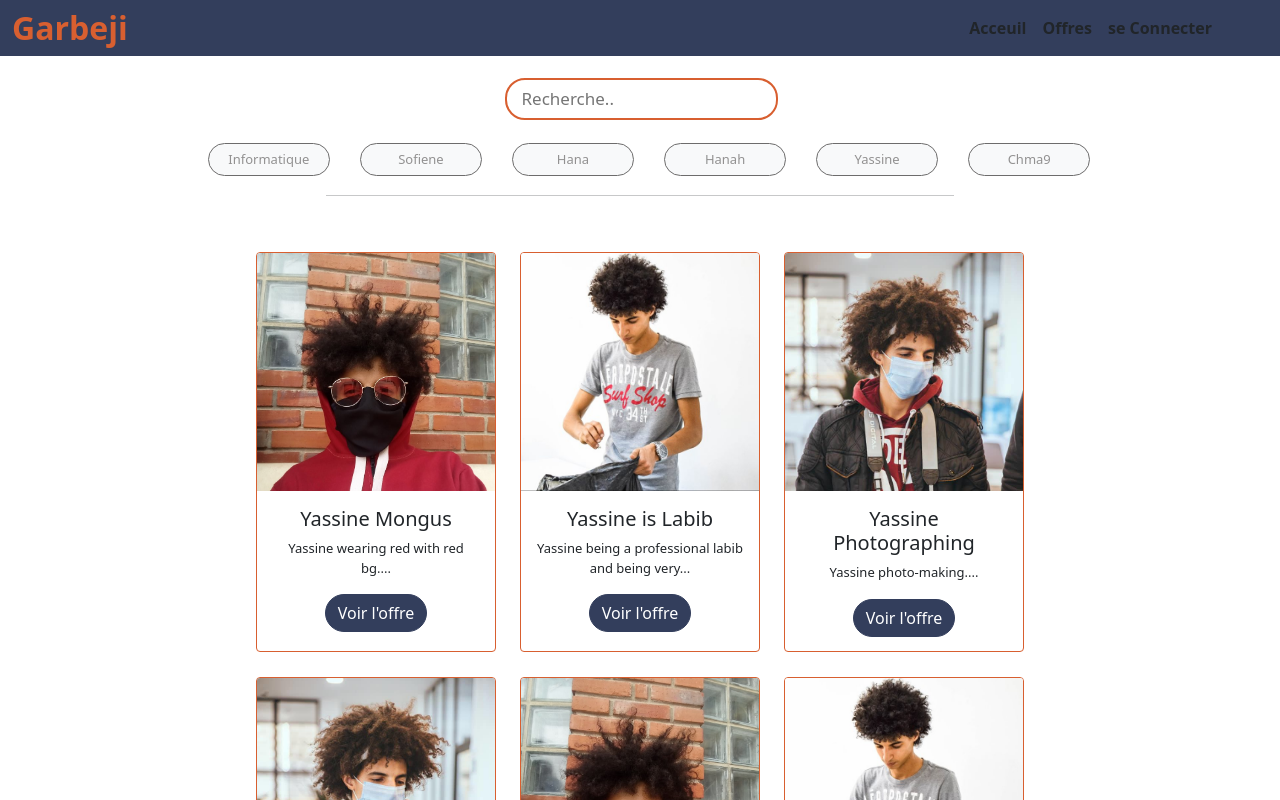
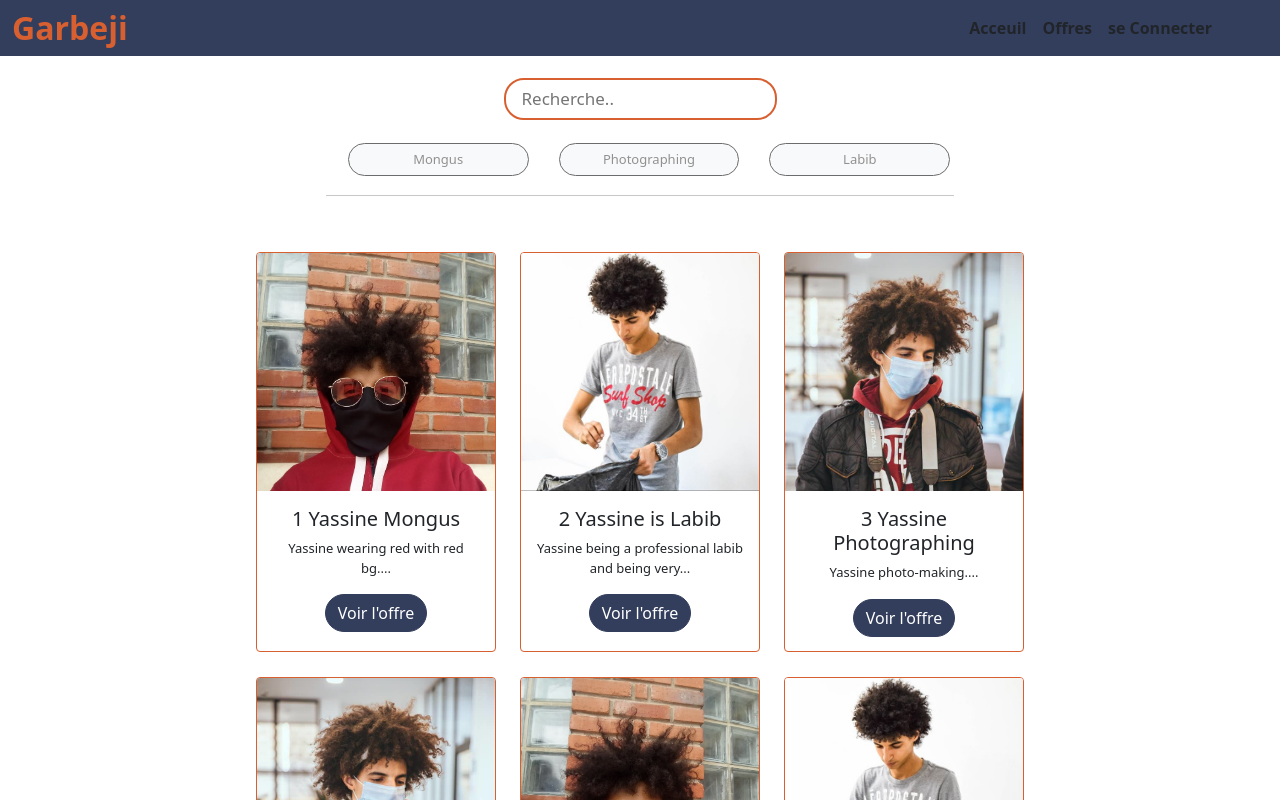
Before and after one commit to sofiene-chihi/Garbeji, an Angular app: page / in a window 1280 px wide. Shown: the top 800 px of the page. Built offline with nearby package versions, Linux system fonts and the light colour scheme.

Commit message:
added search by category functionality

```diff
--- a/src/app/components/catalog-body/catalog-body.component.html
+++ b/src/app/components/catalog-body/catalog-body.component.html
@@ -1,4 +1,4 @@
-<app-search-bar></app-search-bar>
+<app-search-bar (categoryChoiceEvent)="chooseByCategory($event)"> </app-search-bar>
 <div class="container-fluid d-flex justify-content-center">
     <hr class="w-50"></div>
 <div class="container-fluid d-flex justify-content-center" style="padding: 40px;">
--- a/src/app/components/catalog-body/catalog-body.component.ts
+++ b/src/app/components/catalog-body/catalog-body.component.ts
@@ -10,26 +10,57 @@ export class CatalogBodyComponent implements OnInit {
   constructor(private fetchDataService: FetchDataService) { }
 
   ngOnInit(): void {
-    this.divideData();
+    this.divideData(this.jobs);
   }
+
+//Tableau des offres obtenu depuis le service fetchDataService
   jobs = this.fetchDataService.jobs;
-  jobsOfColumn1: Array<JobOffer> = [];
-  jobsOfColumn2: Array<JobOffer> = [];
-  jobsOfColumn3: Array<JobOffer> = [];
 
-  divideData(): void{
-    for(let i=0; i<this.jobs.length-2;i+=3){
-      this.jobsOfColumn1.push(this.jobs[i]);
-      this.jobsOfColumn2.push(this.jobs[i+1]);
-      this.jobsOfColumn3.push(this.jobs[i+2]);
-      if(this.jobs.length-i-2===2){
-        this.jobsOfColumn1.push(this.jobs[i+3]);
+//Si l'utilisateur clique sur un bouton de catégorie, un nouveau tableau d'offres sera généré qui contient seulement la catégorie séléctionnée
+  chooseByCategory(specifiedCategory: string) {
+    let specificJobs: Array<JobOffer> = [];
+    for (let job of this.jobs) {
+      if (job.category == specifiedCategory) {
+        specificJobs.push(job);
       }
-      if(this.jobs.length-i-2===3){
-        this.jobsOfColumn1.push(this.jobs[i+3]);
-        this.jobsOfColumn2.push(this.jobs[i+4]);
+    }
+    this.divideData(specificJobs);
+  }
+
+
+//Puisque les offres seront ajoutées en trois colonnes, on crée un tableau pour chacune
+jobsOfColumn1: Array<JobOffer> = [];
+jobsOfColumn2: Array<JobOffer> = [];
+jobsOfColumn3: Array<JobOffer> = [];
+
+
+//division des offres sur des colonnes
+  divideData(jobs: Array<JobOffer>): void {
+    //reset arrays to empty (needed specifically for chooseByCategory)
+    this.jobsOfColumn1 = [];
+    this.jobsOfColumn2 = [];
+    this.jobsOfColumn3 = [];
+    //Pour les cas ou le tableau ne contient pas assez d'offres
+    if (jobs.length==1) {
+      this.jobsOfColumn1.push(jobs[0]);
+    }
+    if (jobs.length==2) {
+      this.jobsOfColumn1.push(jobs[0]);
+      this.jobsOfColumn2.push(jobs[1])
+    }
+    //Si la taille du tableau dépasse 3 (contient assez d'offres pour être subdivisé sur trois colonnes)
+    for (let i = 0; i < jobs.length - 2; i += 3) {
+      this.jobsOfColumn1.push(jobs[i]);
+      this.jobsOfColumn2.push(jobs[i + 1]);
+      this.jobsOfColumn3.push(jobs[i + 2]);
+      //Si la taille du tableau n'est pas divisible par trois, 1 ou 2 offres doivent être ajoutés aux 2 premières colonnes
+      if (this.jobs.length - i - 2 === 2) {
+        this.jobsOfColumn1.push(jobs[i + 3]);
       }
-
+      if (this.jobs.length - i - 2 === 3) {
+        this.jobsOfColumn1.push(jobs[i + 3]);
+        this.jobsOfColumn2.push(jobs[i + 4]);
+      }
     }
   }
 }
--- a/src/app/components/job-card/job-card.component.html
+++ b/src/app/components/job-card/job-card.component.html
@@ -1,7 +1,7 @@
 <div class="card text-center">
     <img class="card-img-top" src={{jobOffer.imageUrl}} alt="Card image cap">
     <div class="card-body">
-      <h5 class="card-title">{{jobOffer.title}}</h5>
+      <h5 class="card-title">{{jobOffer.offer_id}} {{jobOffer.title}}</h5>
       <p class="card-text">{{jobOffer.description.substring(0, 50).trim()+"..."}}</p>
       <a href="#" class="btn btn-primary">Voir l'offre</a>
     </div>
--- a/src/app/components/search-bar/search-bar.component.html
+++ b/src/app/components/search-bar/search-bar.component.html
@@ -5,23 +5,8 @@
                 <input class="sinput" type="text" placeholder="Recherche..">
             </div>
             <div class="row mx-auto" style="margin-top: 20px;">
-                <div class="col d-flex justify-content-center" style="margin: 3px;">
-                    <button type="button" class="btn btn-light">Informatique</button>
-                </div>
-                <div class="col d-flex justify-content-center" style="margin: 3px;">
-                    <button type="button" class="btn btn-light">Sofiene</button>
-                </div>
-                <div class="col d-flex justify-content-center" style="margin: 3px;">
-                    <button type="button" class="btn btn-light">Hana</button>
-                </div>
-                <div class="col d-flex justify-content-center" style="margin: 3px;">
-                    <button type="button" class="btn btn-light">Hanah</button>
-                </div>
-                <div class="col d-flex justify-content-center" style="margin: 3px;">
-                    <button type="button" class="btn btn-light">Yassine</button>
-                </div>
-                <div class="col d-flex justify-content-center" style="margin: 3px;">
-                    <button type="button" class="btn btn-light">Chma9</button>
+                <div class="col d-flex justify-content-center" style="margin: 3px;" *ngFor="let category of categories">
+                    <button type="button" class="btn btn-light" (click)="chosenCategory(category)">{{category}}</button>
                 </div>
             </div>
         </div>
--- a/src/app/components/search-bar/search-bar.component.ts
+++ b/src/app/components/search-bar/search-bar.component.ts
@@ -1,4 +1,6 @@
+import { Output } from '@angular/core';
 import { Component, OnInit } from '@angular/core';
+import {EventEmitter} from '@angular/core';
 
 @Component({
   selector: 'app-search-bar',
@@ -7,9 +9,19 @@ import { Component, OnInit } from '@angular/core';
 })
 export class SearchBarComponent implements OnInit {
 
+  categories: Array<string>= [
+    "Mongus",
+    "Photographing",
+    "Labib"
+  ]
+
+  @Output() categoryChoiceEvent = new EventEmitter<string>();
   constructor() { }
 
   ngOnInit(): void {
   }
-
+//le click sur un bouton de catégorie le nom de cette dernière sera envoyé au catalog-body-component
+  chosenCategory(specifiedCategory: string){
+    this.categoryChoiceEvent.emit(specifiedCategory)
+  }
 }
--- a/src/app/services/fetch-data/fetch-data.service.ts
+++ b/src/app/services/fetch-data/fetch-data.service.ts
@@ -1,11 +1,13 @@
 import { Injectable } from '@angular/core';
 import data from '../../../assets/data/dummy-data.json';
 
+//l'interface qui modélise l'offre de travail
 export interface JobOffer{
 offer_id: Number,
 title: string,
 description: string,
-imageUrl: string
+imageUrl: string,
+category: string
 }
 
 @Injectable({
@@ -13,6 +15,7 @@ imageUrl: string
 })
 
 export class FetchDataService {
+  //Organisation des offres dans un tableau
    jobs: Array<JobOffer>;
   constructor() {
     this.jobs = Array.from(data);
--- a/src/assets/data/dummy-data.json
+++ b/src/assets/data/dummy-data.json
@@ -3,60 +3,70 @@
       "offer_id": 1,
       "title": "Yassine Mongus",
       "description": "Yassine wearing red with red bg.",
-      "imageUrl":"../../../assets/img/sus-square.jpg"
+      "imageUrl":"../../../assets/img/sus-square.jpg",
+      "category":"Mongus"
     },
     {
         "offer_id": 2,
         "title": "Yassine is Labib",
         "description": "Yassine being a professional labib and being very clean",
-        "imageUrl":"../../../assets/img/labib-square.jpg"
+        "imageUrl":"../../../assets/img/labib-square.jpg",
+        "category":"Labib"
     },
     {
         "offer_id": 3,
         "title": "Yassine Photographing",
         "description": "Yassine photo-making.",
-        "imageUrl":"../../../assets/img/fun-square.jpg"
+        "imageUrl":"../../../assets/img/fun-square.jpg",
+        "category":"Photographing"
       },
       {
         "offer_id": 4,
         "title": "Yassine Photographing",
         "description": "Yassine photo-making.",
-        "imageUrl":"../../../assets/img/fun-square.jpg"
+        "imageUrl":"../../../assets/img/fun-square.jpg",
+        "category":"Photographing"
       },
       {
         "offer_id": 5,
         "title": "Yassine Mongus",
         "description": "Yassine wearing red with red bg.",
-        "imageUrl":"../../../assets/img/sus-square.jpg"
+        "imageUrl":"../../../assets/img/sus-square.jpg",
+        "category":"Mongus"
       },
       {
         "offer_id": 6,
         "title": "Yassine is Labib",
         "description": "Yassine being a professional labib and being very clean",
-        "imageUrl":"../../../assets/img/labib-square.jpg"
+        "imageUrl":"../../../assets/img/labib-square.jpg",
+        "category":"Labib"
       },
       {
         "offer_id": 7,
         "title": "Yassine Mongus",
         "description": "Yassine wearing red with red bg.",
-        "imageUrl":"../../../assets/img/sus-square.jpg"
+        "imageUrl":"../../../assets/img/sus-square.jpg",
+        "category":"Mongus"
       },
       {
         "offer_id": 8,
         "title": "Yassine Mongus",
         "description": "Yassine wearing red with red bg.",
-        "imageUrl":"../../../assets/img/sus-square.jpg"
+        "imageUrl":"../../../assets/img/sus-square.jpg",
+        "category":"Mongus"
       },
       {
         "offer_id": 9,
         "title": "Yassine is Labib",
         "description": "Yassine being a professional labib and being very clean",
-        "imageUrl":"../../../assets/img/labib-square.jpg"
+        "imageUrl":"../../../assets/img/labib-square.jpg",
+        "category":"Labib"
       },
       {
         "offer_id": 10,
         "title": "Yassine Photographing",
         "description": "Yassine photo-making.",
-        "imageUrl":"../../../assets/img/fun-square.jpg"
+        "imageUrl":"../../../assets/img/fun-square.jpg",
+        "category":"Photographing"
       }
   ]
```
Also changed, not shown: src/app/services/fetch-data/models.ts (deleted, +0 -8 lines).
